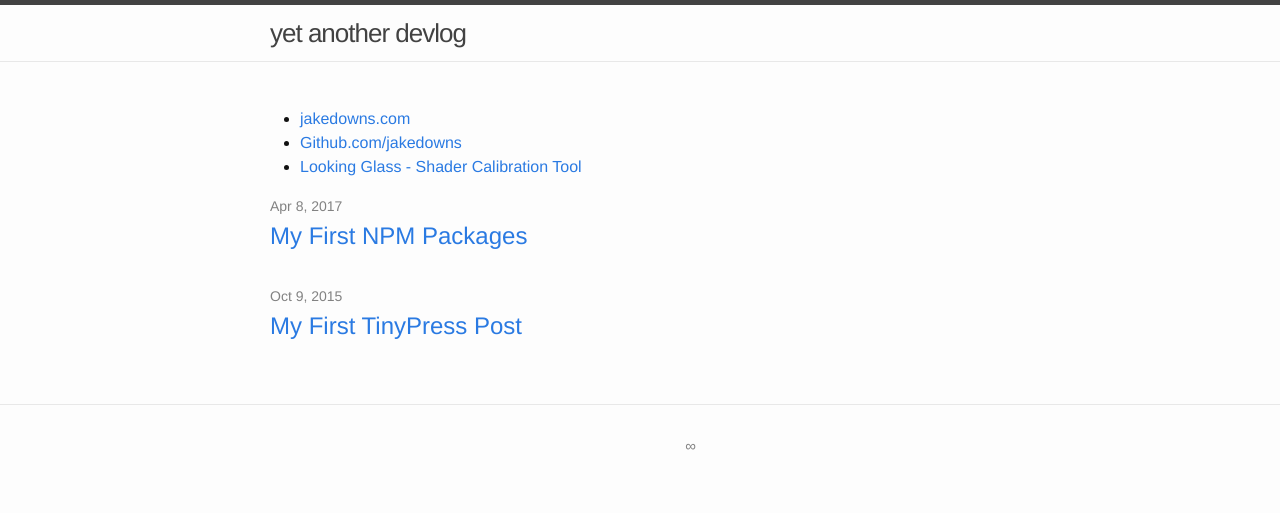
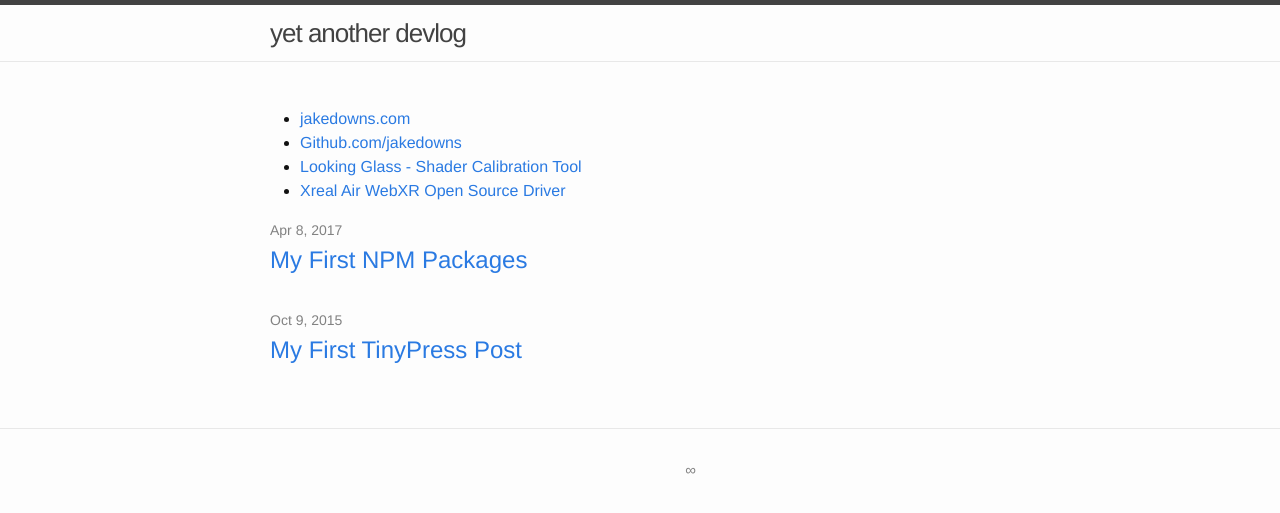
Before and after one commit to jakedowns/jakedowns.github.io, a Jekyll site: the page built from index.html, in a window 1280 px wide. Shown: the top 513 px of the page. Built offline with Jekyll 4.4.1, drawn with Linux system fonts in a browser that asks for light colours.

Commit message:
add project

```diff
--- a/index.html
+++ b/index.html
@@ -10,6 +10,7 @@ layout: default
     <li><a href="https://jakedowns.com">jakedowns.com</a></li>
     <li><a href="https://github.com/jakedowns">Github.com/jakedowns</a></li>
     <li><a href="https://jakedowns.github.io/looking-glass-calibration.html">Looking Glass - Shader Calibration Tool</a></li>
+    <li><a href="https://jakedowns.github.io/xreal-webxr">Xreal Air WebXR Open Source Driver</a></li>
   </ul>
 
   <ul class="post-list">
```
